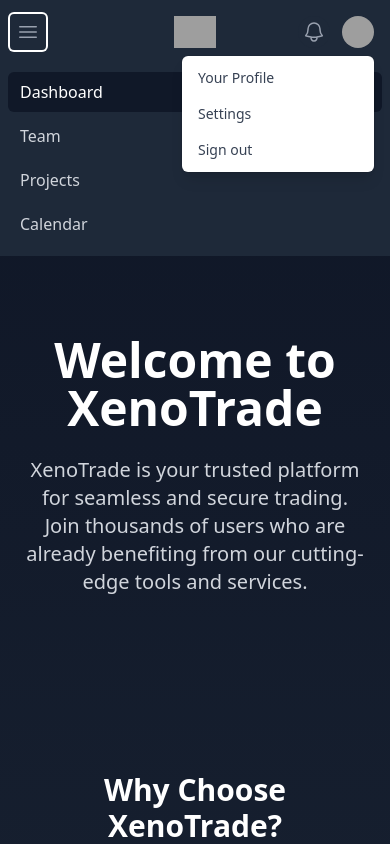
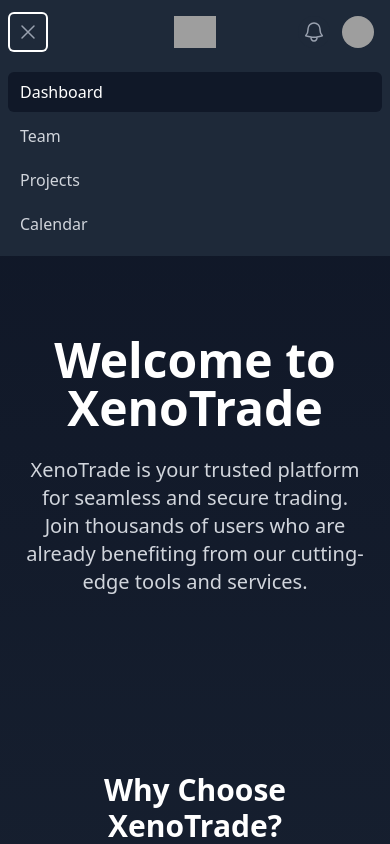
Before and after one commit to BettKev/XenoTrade, a React (Vite) app in the folder client/: page / in a window 390 px wide. Both pictures are taken after a click on the button "Open main menu". Shown: the top 844 px of the page. Built offline with nearby package versions, Linux system fonts and the light colour scheme; grey boxes are pictures that could not be loaded.

Commit message:
Enhance Navbar component with mobile menu toggle and profile dropdown functionality; improve accessibility with hover effects and transitions

```diff
--- a/client/src/components/Navbar.tsx
+++ b/client/src/components/Navbar.tsx
@@ -1,6 +1,13 @@
-import React from 'react';
+import React, { useState } from 'react';
 
 const Navbar: React.FC = () => {
+  const [isMobileMenuOpen, setIsMobileMenuOpen] = useState(false);
+  const [isProfileMenuOpen, setIsProfileMenuOpen] = useState(false);
+
+  const toggleMobileMenu = () => {
+    setIsMobileMenuOpen(!isMobileMenuOpen);
+  };
+
   return (
     <nav className="bg-gray-800">
       <div className="mx-auto max-w-7xl px-2 sm:px-6 lg:px-8">
@@ -11,13 +18,14 @@
               type="button"
               className="relative inline-flex items-center justify-center rounded-md p-2 text-gray-400 hover:bg-gray-700 hover:text-white focus:ring-2 focus:ring-white focus:outline-none focus:ring-inset"
               aria-controls="mobile-menu"
-              aria-expanded="false"
+              aria-expanded={isMobileMenuOpen}
+              onClick={toggleMobileMenu}
             >
               <span className="absolute -inset-0.5"></span>
               <span className="sr-only">Open main menu</span>
               {/* Icon when menu is closed */}
               <svg
-                className="block size-6"
+                className={`${isMobileMenuOpen ? 'hidden' : 'block'} size-6`}
                 fill="none"
                 viewBox="0 0 24 24"
                 strokeWidth="1.5"
@@ -28,7 +36,7 @@
               </svg>
               {/* Icon when menu is open */}
               <svg
-                className="hidden size-6"
+                className={`${isMobileMenuOpen ? 'block' : 'hidden'} size-6`}
                 fill="none"
                 viewBox="0 0 24 24"
                 strokeWidth="1.5"
@@ -102,7 +110,11 @@
             </button>
 
             {/* Profile dropdown */}
-            <div className="relative ml-3">
+            <div
+              className="relative ml-3"
+              onMouseEnter={() => setIsProfileMenuOpen(true)}
+              onMouseLeave={() => setIsProfileMenuOpen(false)}
+            >
               <div>
                 <button
                   type="button"
@@ -123,7 +135,9 @@
 
               {/* Dropdown menu */}
               <div
-                className="absolute right-0 z-10 mt-2 w-48 origin-top-right rounded-md bg-white py-1 ring-1 shadow-lg ring-black/5 focus:outline-none"
+                className={`${
+                  isProfileMenuOpen ? 'transform opacity-100 scale-100' : 'transform opacity-0 scale-95 pointer-events-none'
+                } absolute right-0 z-10 mt-2 w-48 origin-top-right rounded-md bg-white py-1 ring-1 shadow-lg ring-black/5 focus:outline-none transition-all duration-200 ease-in-out`}
                 role="menu"
                 aria-orientation="vertical"
                 aria-labelledby="user-menu-button"
@@ -163,7 +177,12 @@
       </div>
 
       {/* Mobile menu */}
-      <div className="sm:hidden" id="mobile-menu">
+      <div
+        className={`${
+          isMobileMenuOpen ? 'transform opacity-100 scale-100' : 'transform opacity-0 scale-95 pointer-events-none h-0'
+        } sm:hidden transition-all duration-200 ease-in-out`}
+        id="mobile-menu"
+      >
         <div className="space-y-1 px-2 pt-2 pb-3">
           <a
             href="#"
```
